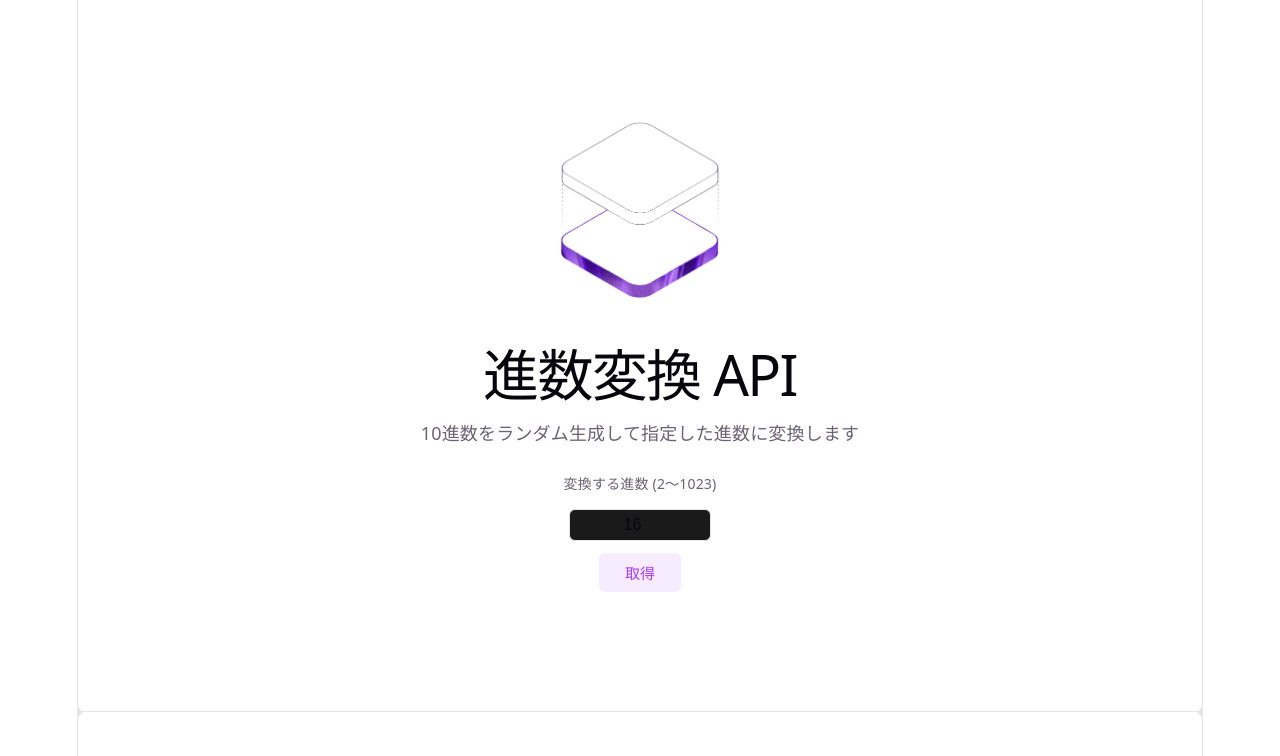
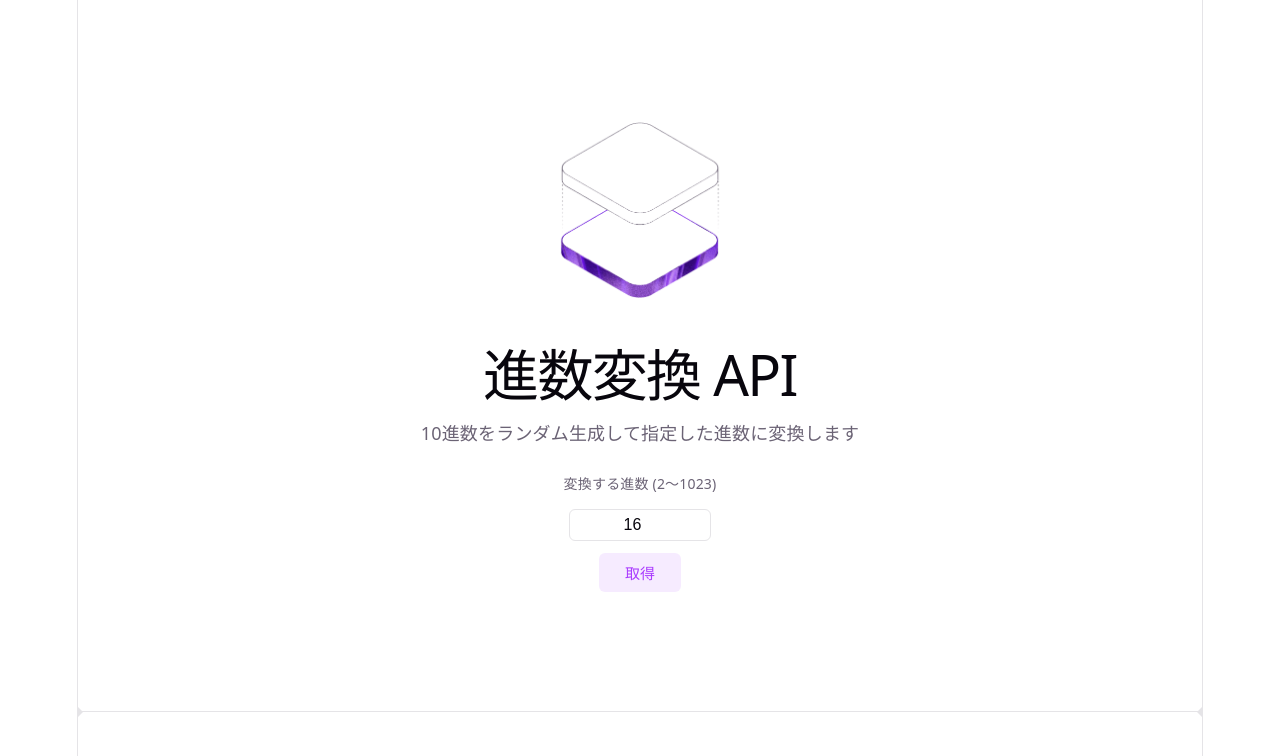
Before and after one commit to Me1td0wn76/web-api-program, a React (Vite) app in the folder frontend/: page / in a window 1280 px wide. Shown: the top 756 px of the page. Built offline with nearby package versions, Linux system fonts and the light colour scheme.

Commit message:
スタイル: カード背景色を白に変更

```diff
--- a/frontend/src/App.css
+++ b/frontend/src/App.css
@@ -170,7 +170,7 @@
     font-size: 16px;
     border-radius: 6px;
     border: 1px solid var(--border);
-    background: var(--card-bg, #1a1a1a);
+    background: var(--card-bg, #ffffff);
     color: var(--text-h);
     text-align: center;
 
```
